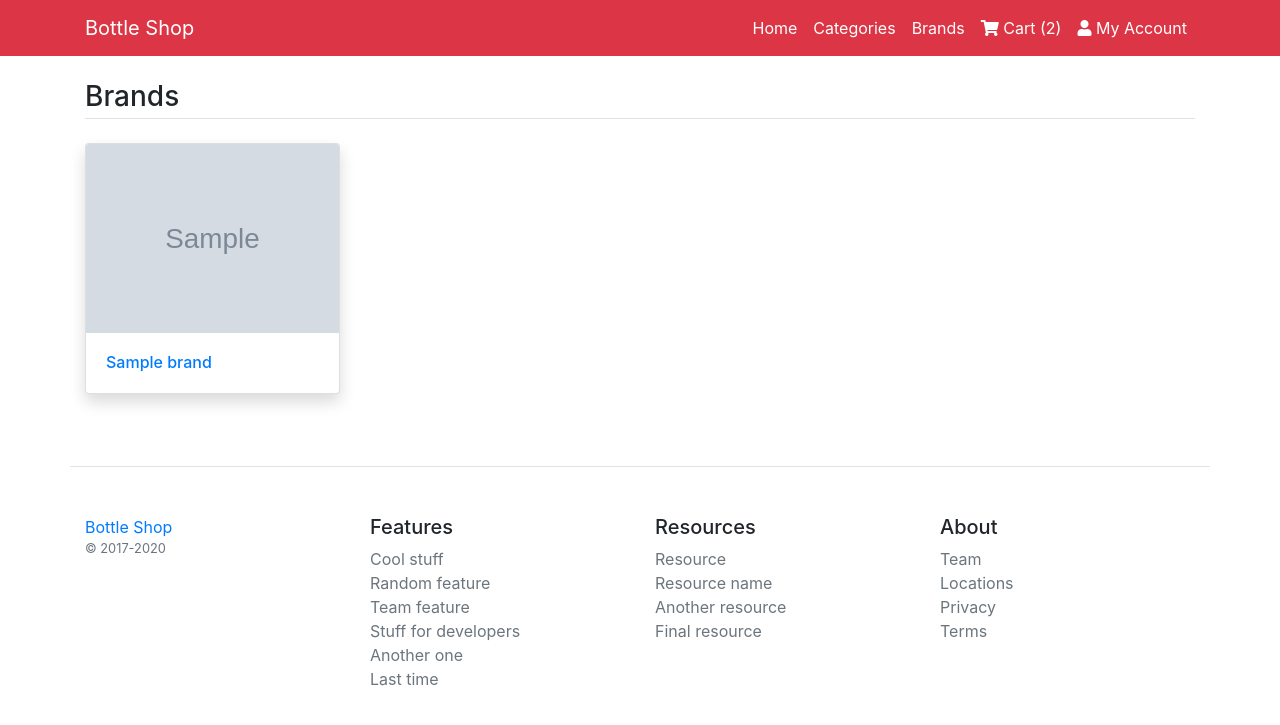
After one commit to gurnitha/django_ecommerce_venam, a Django app: page /brand-list/ in a window 1280 px wide. The commit adds this page. Shown: the top 725 px of the page. Run offline with Django 3.2, Linux system fonts and the light colour scheme; tables that the repository leaves empty hold one stand-in row (values such as "Sample post"); grey boxes marked "Sample" are stand-in pictures; some libraries are stand-ins or nearby versions.

Commit message:
4.5.8 Create brand_list page, Insert and Read data

```diff
--- /dev/null
+++ b/apps/core/templates/core/brand_list.html
@@ -0,0 +1,24 @@
+{% extends './base.html' %}
+{% load static %}
+{% block content %}
+
+<main class="container my-4">
+	<!-- Featured Products -->
+	<h3 class="my-4 border-bottom pb-1">Brands</h3>
+	<div class="row">
+		{% if data %}
+			{% for brand in data %}
+			<div class="col-md-3 mb-4">
+				<div class="card shadow">
+				<a href=""><img src="/media/{{brand.image}}" class="card-img-top" alt="{{brand.title}}" /></a>
+				<div class="card-body">
+					<h6 class="card-text"><a href="#">{{brand.title}}</a></h6>
+				</div>
+				</div>
+			</div>
+			{% endfor %}
+		{% endif %}
+	</div>
+</main>
+
+{% endblock content %}
--- a/apps/core/templates/core/shared/navbar.html
+++ b/apps/core/templates/core/shared/navbar.html
@@ -11,10 +11,10 @@
 		        <a class="nav-link text-white" href="{% url 'core:home' %}">Home</a>
 		      </li>
 		      <li class="nav-item">
-		        <a class="nav-link text-white" href="{% url 'core:categories' %}">Categories</a>
+		        <a class="nav-link text-white" href="{% url 'core:category-list' %}">Categories</a>
 		      </li>
 		      <li class="nav-item">
-		        <a class="nav-link text-white" href="">Brands</a>
+		        <a class="nav-link text-white" href="{% url 'core:brand-list' %}">Brands</a>
 		      </li>
 		      <li class="nav-item">
 		        <a class="nav-link text-white" href=""><i class="fa fa-shopping-cart"></i> Cart (2)</a>
--- a/apps/core/urls.py
+++ b/apps/core/urls.py
@@ -4,12 +4,13 @@
 from django.urls import path
 
 # Django locals
-from apps.core.views import home, category
+from apps.core.views import home, category_list, brand_list
 
 # appname
 app_name = 'core'
 
 urlpatterns = [
     path('', home, name='home'),
-    path('categories/', category, name='categories'),
+    path('category-list/', category_list, name='category-list'),
+    path('brand-list/', brand_list, name='brand-list'),
 ]
--- a/apps/core/views.py
+++ b/apps/core/views.py
@@ -4,7 +4,7 @@
 from django.shortcuts import render
 
 # Django locals
-from apps.core.models import Category
+from apps.core.models import Category, Brand
 
 # Create your views here.
 
@@ -13,7 +13,16 @@ def home(request):
 	return render(request, 'core/index.html')
 
 # Categories page views
-def category(request):
+def category_list(request):
 	data = Category.objects.all().order_by('-id')
 	context = {'data':data}
 	return render(request, 'core/category_list.html', context)
+
+
+# Brand
+# Categories page views
+def brand_list(request):
+	data = Brand.objects.all().order_by('-id')
+	print(data)
+	context = {'data':data}
+	return render(request, 'core/brand_list.html', context)
```
Also changed, not shown: README.md, media/banner_imgs/1.jpg (added), media/banner_imgs/1_780XGMI.jpg (added), media/banner_imgs/3.jpg (added), media/banner_imgs/5.jpg (added), media/brand_imgs/1.jpg (added), media/brand_imgs/5.jpg (added).
